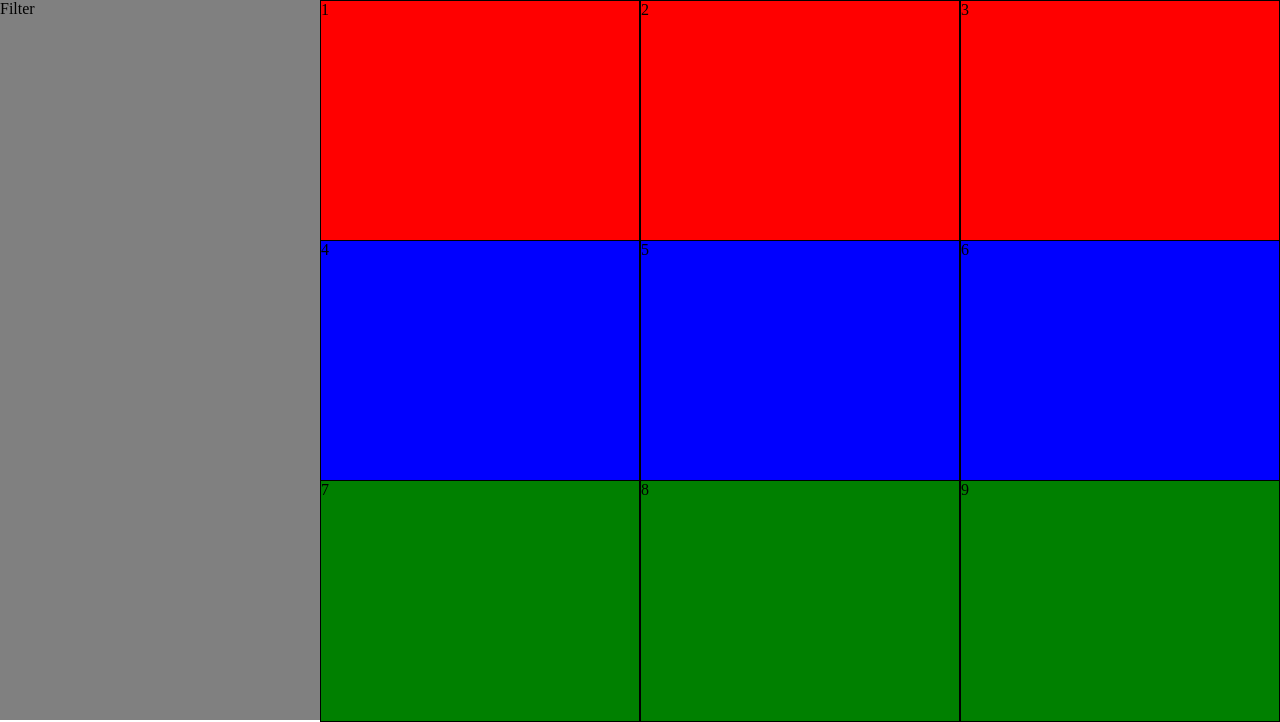
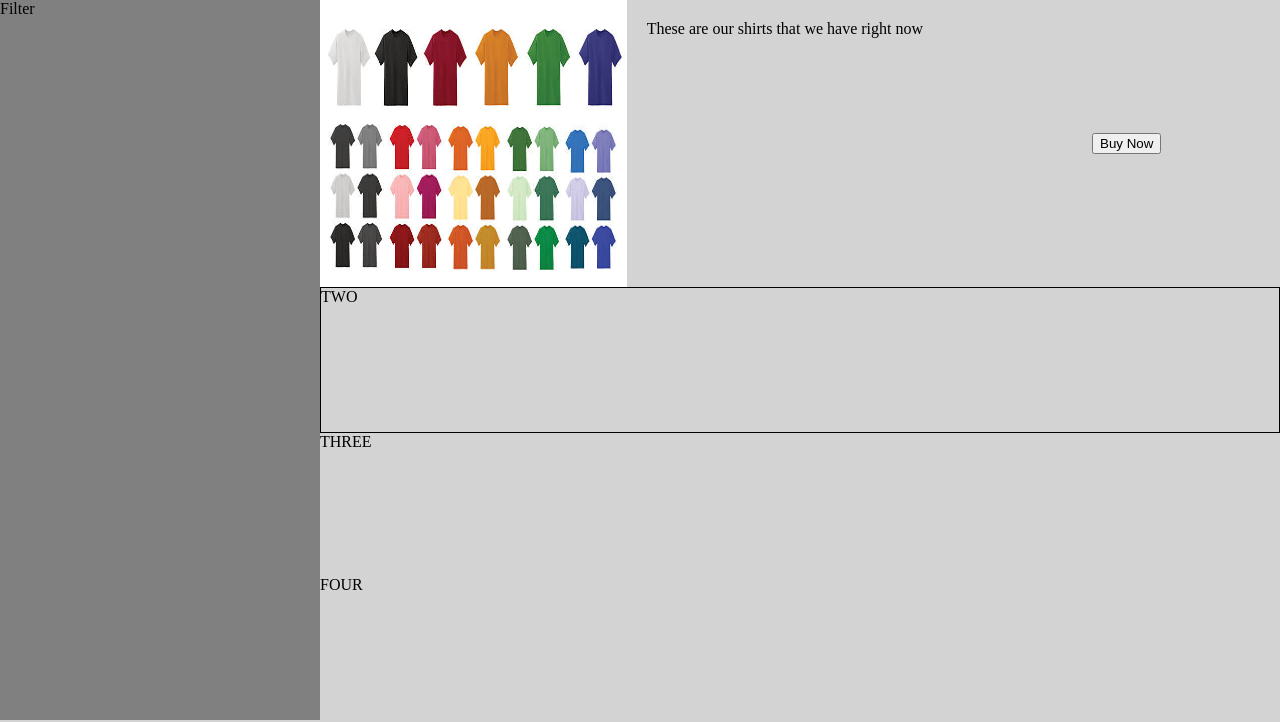
Before and after one commit to Voyex/Inventory-Management, a PHP site: page /Homepage.html in a window 1280 px wide. Shown: the part 80-802 px from the top of the page. Run offline with PHP 8.4, Linux system fonts and the light colour scheme.

Commit message:
added shirt pic and example description with button

```diff
--- a/Homepage.html
+++ b/Homepage.html
@@ -18,21 +18,20 @@
       </nav>
       <filter class="H-filter">Filter</filter>
       <main class="H-content">
-        <div class="contain">
-          <div class="red">1</div>
-          <div class="red">2</div>
-          <div class="red">3</div>
+        <div class="shirts">
+          <div class="image">
+            <img src="shirtpic.jpg" alt="Shirt Picture" />
+          </div>
+          <div class="description">
+            These are our shirts that we have right now
+          </div>
+          <div class="shirt-btn">
+            <button class="button-shirt">Buy Now</button>
+          </div>
         </div>
-        <div class="contain">
-          <div class="blue">4</div>
-          <div class="blue">5</div>
-          <div class="blue">6</div>
-        </div>
-        <div class="contain">
-          <div class="green">7</div>
-          <div class="green">8</div>
-          <div class="green">9</div>
-        </div>
+        <div class="sweatshirts">TWO</div>
+        <div class="pants">THREE</div>
+        <div class="socks">FOUR</div>
       </main>
     </content>
   </body>
--- a/homepage.css
+++ b/homepage.css
@@ -52,22 +52,38 @@ li a:hover {
   justify-content: space-evenly;
   width: 100%;
 }
-.red {
+.shirts {
+  display: flex;
+  height: 100%;
+}
+.image {
+  height: 100%;
+  display: block;
+  width: 100%;
+}
+.description {
+  width: 100%;
+  padding: 20px;
+}
+
+.shirt-btn {
   width: 100%;
   height: 100%;
-  background-color: red;
-  border: 1px solid black;
+  display: flex;
+  place-items: center;
+  justify-content: center;
 }
-.blue {
+
+.button-shirt {
+  size: 2em;
+}
+
+img {
   width: 100%;
-  background-color: blue;
   height: 100%;
-  border: 1px solid black;
 }
-.green {
-  width: 100%;
-  background-color: green;
-  height: 100%;
+
+.sweatshirts {
   border: 1px solid black;
 }
 
```
Also changed, not shown: shirtpic.jpg (added).
